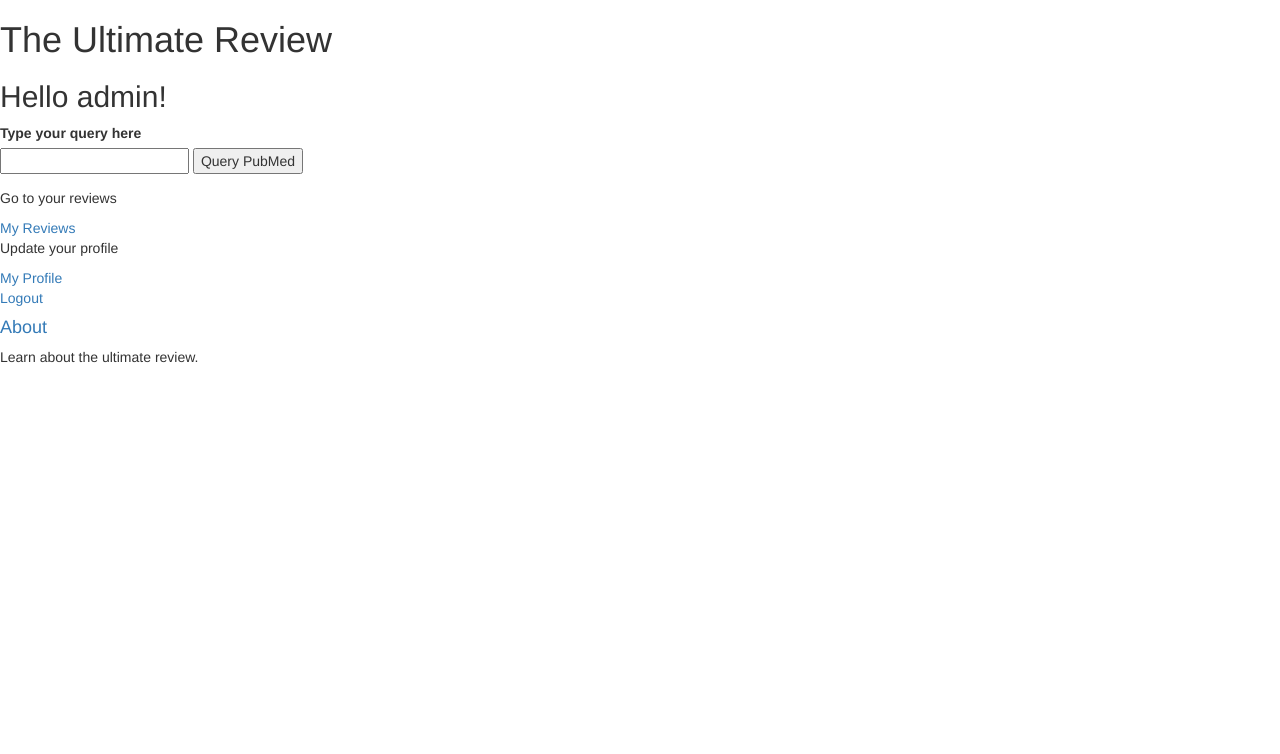
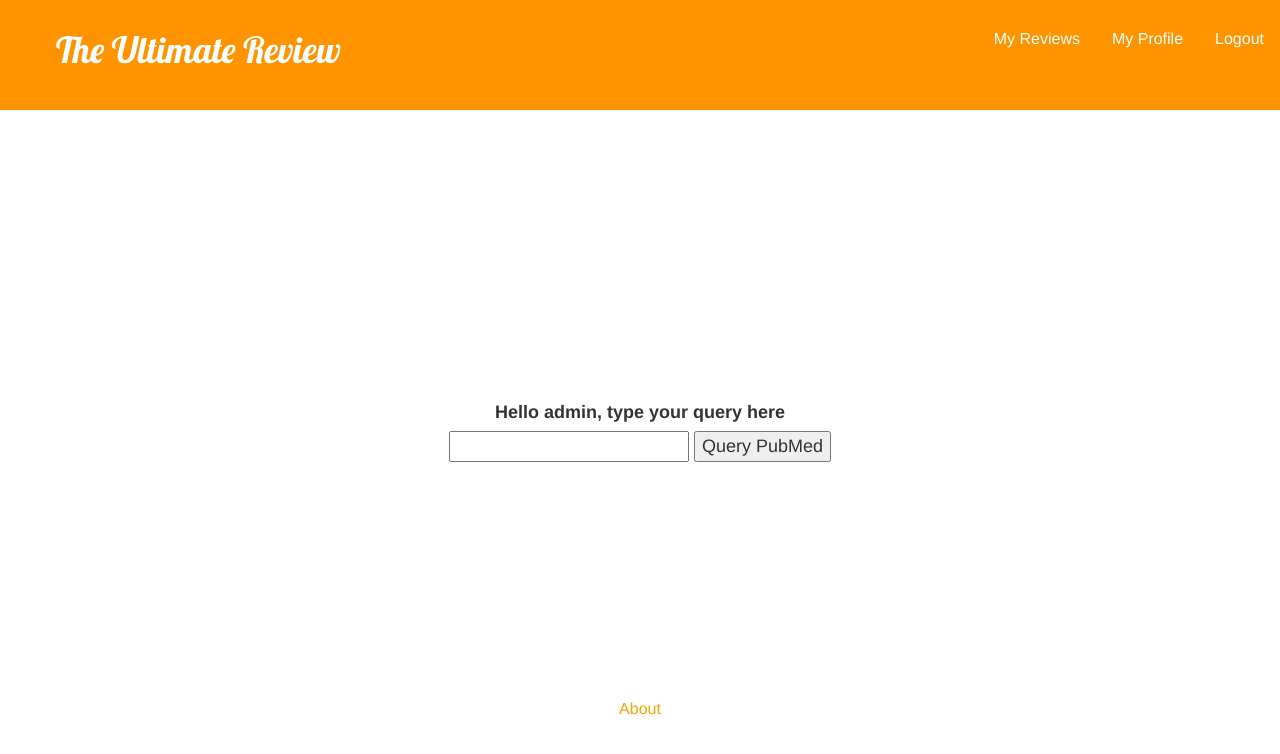
Before and after one commit to JoeCameron1/SystematicReviewApplication, a Django app: page / in a window 1280 px wide. Shown: the top 754 px of the page. Run offline with Django 3.2, Linux system fonts and the light colour scheme; a user stored in the database is signed in; some libraries are stand-ins or nearby versions.

Commit message:
Added some very nice CSS!
Added nice CSS!

```diff
--- a/ultimate_review/static/css/index.css
+++ b/ultimate_review/static/css/index.css
@@ -1,3 +1,81 @@
+h1 {
+    color: #FFFFFF;
+    font-family: 'Lobster';
+    background-color: #ff9400;
+    margin-top: 0;
+    padding: 20px 20px 20px 40px;
+}
+
 h1 a {
+  color: #FFFFFF
+}
+
+h2 {
+    color: #FCA205;
+    font-size: 16px;
+}
+
+h2 a {
     color: #FCA205;
 }
+
+h3 {
+  color: #FFFFFF;
+  font-size: 16px;
+}
+
+h4 a {
+    color: #FCA205;
+}
+
+.content {
+    padding-left: 15px;
+}
+
+.center {
+    position: absolute;
+    left: 0;
+    top: 50%;
+    width: 100%;
+    text-align: center;
+    font-size: 18px;
+}
+
+.centertop {
+    position: absolute;
+    left: 0;
+    top: 15%;
+    width: 100%;
+    text-align: justify;
+    font-size: 18px;
+}
+
+.centerbottom {
+    position: absolute;
+    left: 0;
+    top: 85%;
+    width: 100%;
+    text-align: center;
+    font-size: 18px;
+}
+
+ul {
+    list-style-type: none;
+    margin: 0;
+    padding: 0;
+    overflow: hidden;
+    background-color: #FF9400;
+}
+
+li {
+    float: left;
+}
+
+li a {
+    display: block;
+    color: white;
+    text-align: center;
+    padding: 10px 16px;
+    text-decoration: none;
+    margin-bottom: auto;
+}
--- a/ultimate_review/templates/ultimatereview/base.html
+++ b/ultimate_review/templates/ultimatereview/base.html
@@ -6,7 +6,8 @@
         <title>The Ultimate Review</title>
         <link rel="stylesheet" href="//maxcdn.bootstrapcdn.com/bootstrap/3.2.0/css/bootstrap.min.css">
         <link rel="stylesheet" href="//maxcdn.bootstrapcdn.com/bootstrap/3.2.0/css/bootstrap-theme.min.css">
-        <link rel="stylesheet" href="{% static 'css/blog.css' %}">
+        <link href="http://fonts.googleapis.com/css?family=Lobster&subset=latin,latin-ext" rel="stylesheet" type="text/css">
+        <link rel="stylesheet" href="{% static 'css/base.css' %}">
     </head>
 
     <body>
--- a/ultimate_review/templates/ultimatereview/index.html
+++ b/ultimate_review/templates/ultimatereview/index.html
@@ -1,28 +1,37 @@
 {% load staticfiles %}
 <html>
     <head>
+
         <title>The Ultimate Review</title>
         <link rel="stylesheet" href="//maxcdn.bootstrapcdn.com/bootstrap/3.2.0/css/bootstrap.min.css">
         <link rel="stylesheet" href="//maxcdn.bootstrapcdn.com/bootstrap/3.2.0/css/bootstrap-theme.min.css">
-        <link rel="stylesheet" href="{% static 'css/blog.css' %}">
+        <link href="http://fonts.googleapis.com/css?family=Lobster&subset=latin,latin-ext" rel="stylesheet" type="text/css">
+        <link rel="stylesheet" href="{% static 'css/index.css' %}">
+
     </head>
+
     <body>
 
-        <div>
-            <h1>The Ultimate Review</h1>
-        </div>
+      <ul>
+        <li><h1><a href="/ultimatereview/">The Ultimate Review</a></h1></li>
+        {% if user.is_authenticated %}
+        <li style="float:right"><h2><a href="/ultimatereview/logout/">Logout</a><br /><h2></li>
+        <li style="float:right"><h2><a href="/ultimatereview/myprofile/">My Profile</a><br /></h2></li>
+        <li style="float:right"><h2><a href="/ultimatereview/myreviews/">My Reviews</a><br /></h2></li>
+        {% else %}
+        <li style="float:right"><h2><a href="/ultimatereview/login/">Login</a><br /></h2></li>
+        <li style="float:right"><h2><a href="/ultimatereview/register/">Register Here</a><br /></h2></li>
+        {% endif %}
+      </ul>
 
-        <div>
+      <div class="content">
+
+				<div class="center">
           {% if user.is_authenticated %}
-            <h2>Hello {{ user.username }}!</h1>
+          <label>Hello {{ user.username }}, type your query here</label>
           {% else %}
-            <h2>Hello Guest!</h1>
+          <label>Hello, type your query here</label>
           {% endif %}
-        </div>
-
-				<label>Type your query here</label>
-
-				<div>
           <form method="POST" action = "query/">
   					{% csrf_token %}
   					<input type = "text" name = "queryField">
@@ -30,22 +39,9 @@
 					</form>
 				</div>
 
-        <div>
-          {% if user.is_authenticated %}
-          <p>Go to your reviews</p>
-          <a href="/ultimatereview/myreviews/">My Reviews</a><br />
-          <p>Update your profile</p>
-          <a href="/ultimatereview/myprofile/">My Profile</a><br />
-          <a href="/ultimatereview/logout/">Logout</a><br />
-          {% else %}
-          <a href="/ultimatereview/register/">Register Here</a><br />
-          <a href="/ultimatereview/login/">Login</a><br />
-          {% endif %}
+        <div class="centerbottom">
+            <h2><a href="">About</a></h2>
         </div>
-
-        <div>
-            <h4><a href="">About</a></h4>
-            <p>Learn about the ultimate review.</p>
-        </div>
+      </div>
     </body>
 </html>
```
Also changed, not shown: ultimate_review/static/css/base.css (added, +24 -0 lines), ultimate_review/templates/ultimatereview/login.html (+13 -2 lines), ultimate_review/templates/ultimatereview/register.html (+12 -3 lines), ultimate_review/db.sqlite3.
